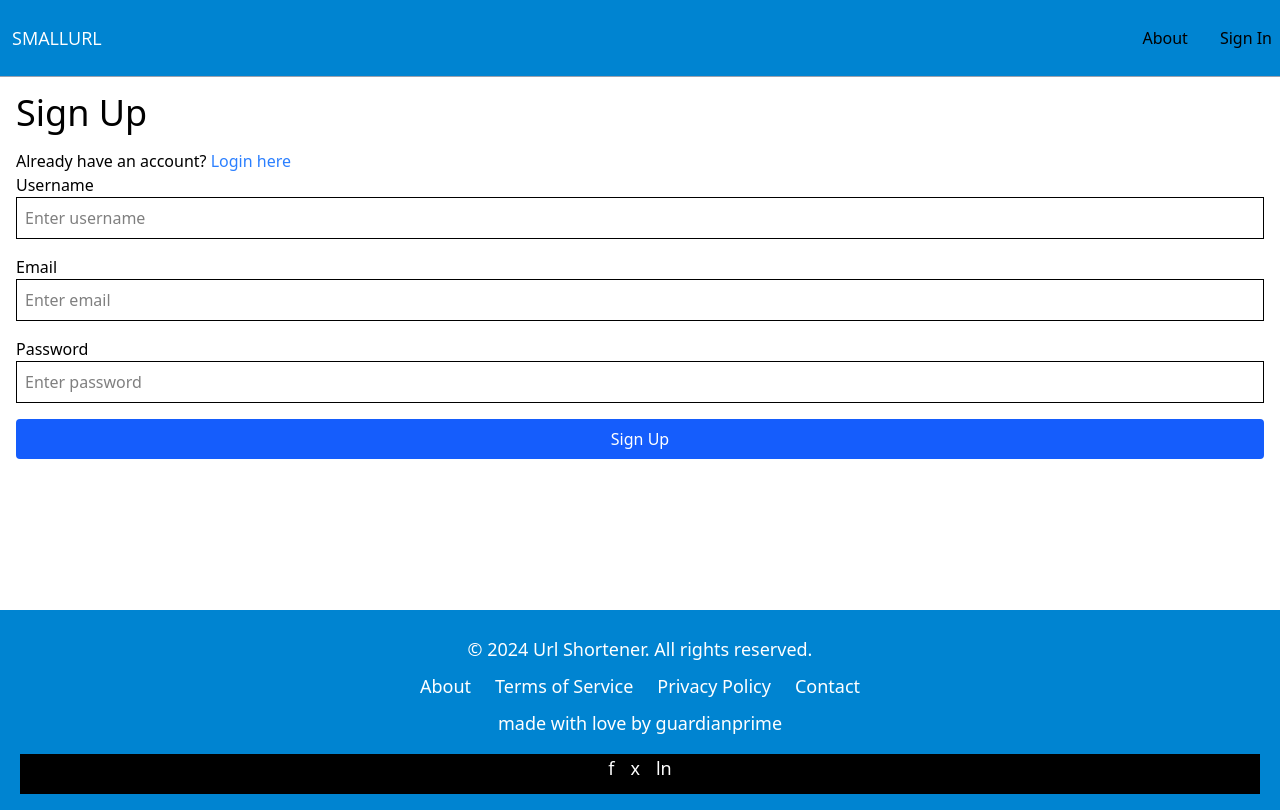
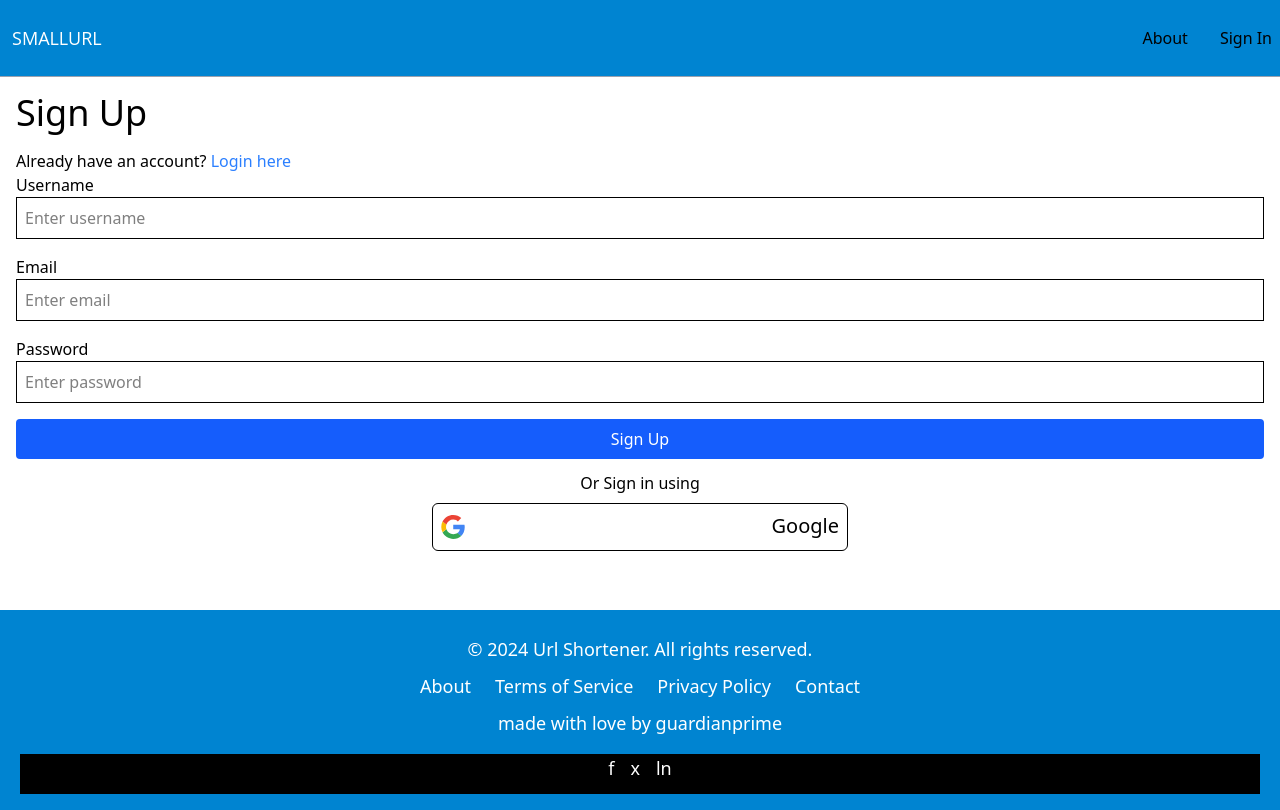
Before and after one commit to guardianprime/url-shortener, a React (Vite) app in the folder FRONTEND/: page /signup in a window 1280 px wide. Built offline with nearby package versions, Linux system fonts and the light colour scheme; no server answers.

Commit message:
chore: google authentication working finein both sign and sign up

```diff
--- a/FRONTEND/src/components/HeroSection.jsx
+++ b/FRONTEND/src/components/HeroSection.jsx
@@ -1,6 +1,16 @@
+import { useNavigate } from "react-router-dom";
 import UrlForm from "./UrlForm";
 
 function Herosection() {
+  const navigate = useNavigate();
+
+  function handleRedirect() {
+    navigate("/signup");
+  }
+
+  function handleTestbtn() {
+    navigate("/about");
+  }
   return (
     <section className="h-full w-full bg-[#031f39] p-5 ">
       <div className="text-white">
@@ -18,10 +28,16 @@ function Herosection() {
           </p>
         </div>
         <div className="flex w-full h-30 justify-between flex-col mt-2">
-          <button className="p-3 h-2/5 outline-white w-full outline-1">
+          <button
+            className="p-3 h-2/5 outline-white w-full outline-1"
+            onClick={handleRedirect}
+          >
             Create free account
           </button>
-          <button className="p-3 h-2/5 w-full bg-white text-[#031f39]">
+          <button
+            className="p-3 h-2/5 w-full bg-white text-[#031f39]"
+            onClick={handleTestbtn}
+          >
             Test for free
           </button>
         </div>
--- a/FRONTEND/src/pages/Login.jsx
+++ b/FRONTEND/src/pages/Login.jsx
@@ -53,7 +53,6 @@ const Login = () => {
   }
 
   function handleGoogleLogin() {
-    console.log("btn working");
     window.location.href = "http://localhost:8000/api/v1/auth/google";
   }
 
@@ -134,7 +133,7 @@ const Login = () => {
         </form>
         <h3 className="text-center mt-3">Or Sign in using</h3>
         <button
-          className="border-1 border-black h-12 mt-5 rounded-md w-1/3 mx-auto flex justify-between p-2 items-center"
+          className="border-1 border-black h-12 mt-2 rounded-md w-1/3 mx-auto flex justify-between p-2 items-center"
           onClick={handleGoogleLogin}
         >
           <img
--- a/FRONTEND/src/pages/Signup.jsx
+++ b/FRONTEND/src/pages/Signup.jsx
@@ -1,4 +1,4 @@
-import { useState } from "react";
+import { useState, useEffect } from "react";
 import { useNavigate, Link } from "react-router-dom";
 import API_BASE_URL from "../config/api.js";
 import Hamburger from "../components/Hamburger.jsx";
@@ -40,6 +40,20 @@ function Signup() {
       setIsLoading(false);
     }
   };
+
+  function handleGoogleLogin() {
+    window.location.href = "http://localhost:8000/api/v1/auth/google";
+  }
+
+  useEffect(() => {
+    const params = new URLSearchParams(window.location.search);
+    const token = params.get("token");
+
+    if (token) {
+      localStorage.setItem("token", token);
+      navigate("/myurls");
+    }
+  }, [navigate]);
 
   return (
     <div className="h-full">
@@ -103,6 +117,18 @@ function Signup() {
             {isLoading ? "Signing up..." : "Sign Up"}
           </button>
         </form>
+        <h3 className="text-center mt-3">Or Sign in using</h3>
+        <button
+          className="border-1 border-black h-12 mt-2 rounded-md w-1/3 mx-auto flex justify-between p-2 items-center"
+          onClick={handleGoogleLogin}
+        >
+          <img
+            src="/icons/google-icon.svg"
+            alt="google logo"
+            style={{ width: "24px", height: "24px" }}
+          />
+          <span className="text-xl mb-0.5">Google</span>
+        </button>
       </div>
       <Footer />
     </div>
```
